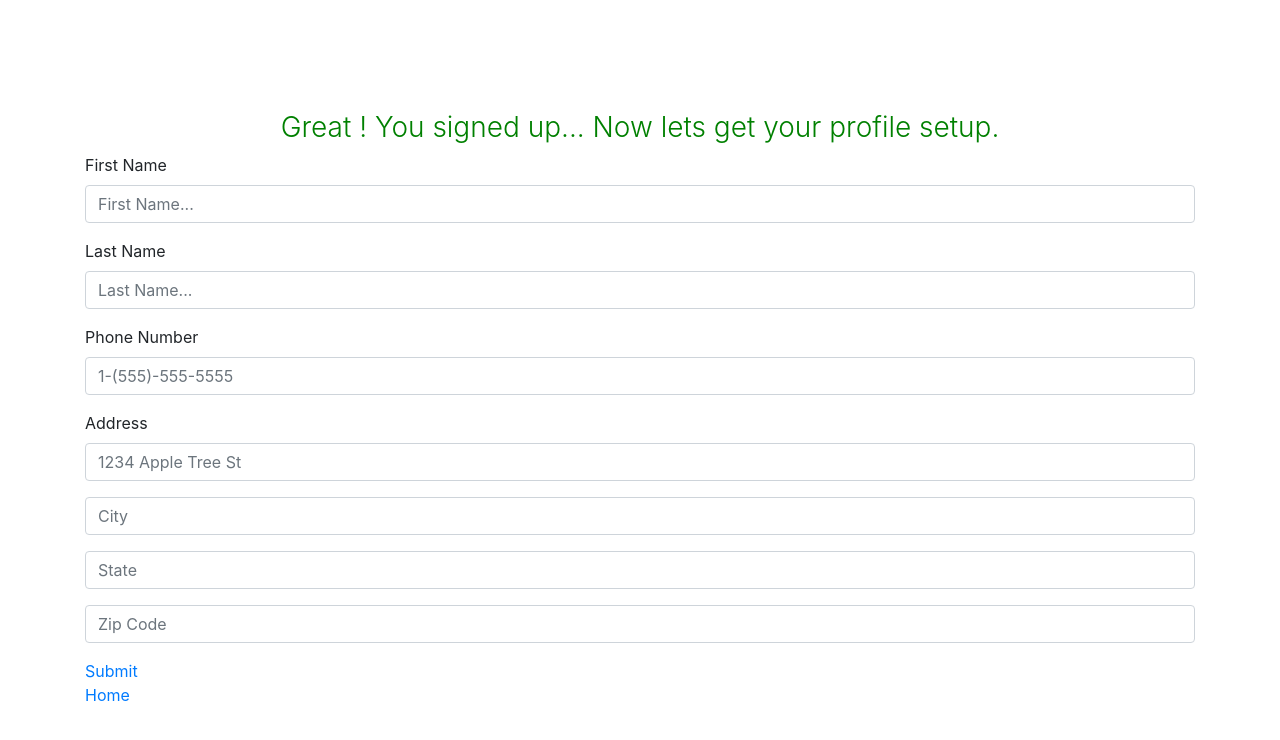
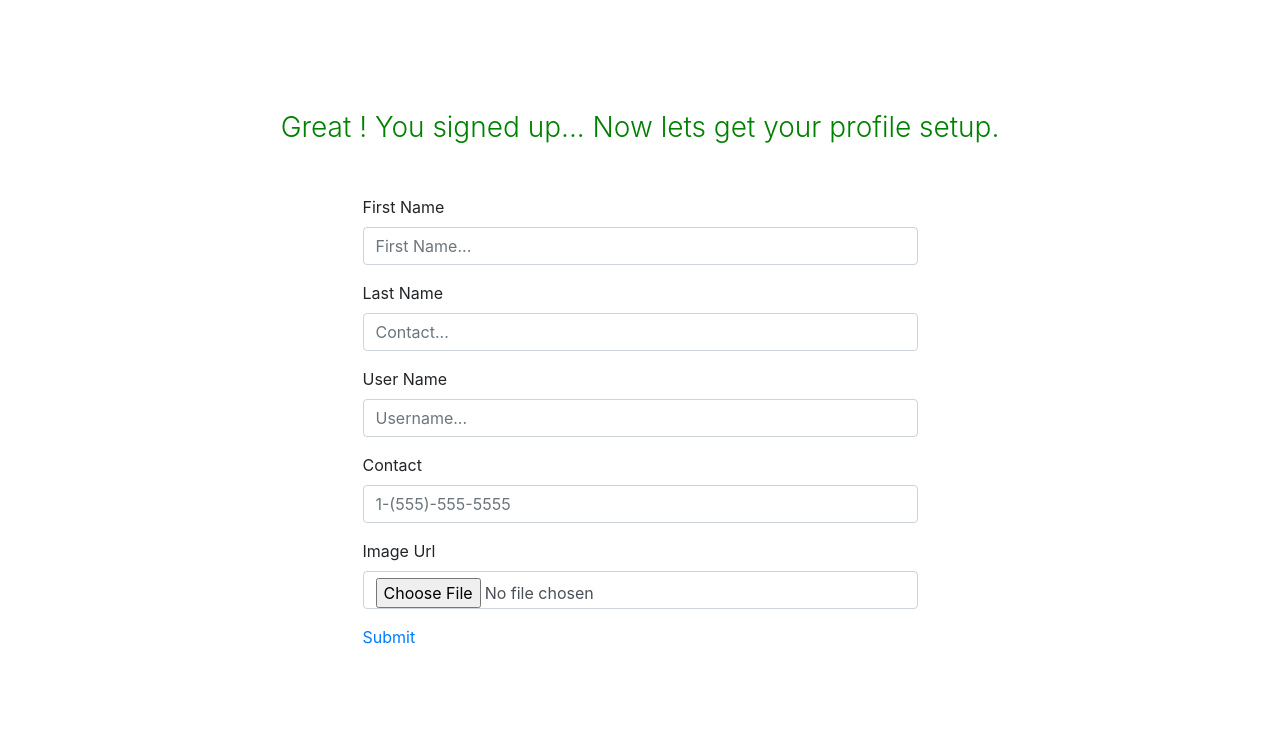
Before and after one commit to kids-fly/frontend, a React (Create React App) app: page /profile/new in a window 1280 px wide. Shown: the top 740 px of the page. Built offline with nearby package versions, Linux system fonts and the light colour scheme.

Commit message:
every user has own profile page

```diff
--- a/src/components/App.js
+++ b/src/components/App.js
@@ -1,26 +1,21 @@
 import React, { useState } from "react";
 import ProfileForm from "./ProfileForm";
 import { Container } from "reactstrap";
-import { Route, Link } from "react-router-dom";
+import { Route, Link, Switch } from "react-router-dom";
 import UserCard from "./UserCard";
-import uuidv1 from "uuid/v1";
 
 const App = props => {
   const [users, setUsers] = useState([]);
 
-  const addPerson = person => {
-    const id = uuidv1();
-    setUsers([...users, { ...person, id: id }]);
-  };
-
   return (
     <div>
       <Container>
+        <Switch>
           <Route
             exact
             path="/profile/new"
             render={props => (
-            <ProfileForm {...props} addPerson={addPerson} users={users} />
+              <ProfileForm {...props} users={users} setUsers={setUsers} />
             )}
           />
           <Route
@@ -28,7 +23,9 @@ const App = props => {
             path={`/profile/:id`}
             render={props => <UserCard {...props} users={users} />}
           />
+
           <Link to="/profile/new">Home</Link>
+        </Switch>
       </Container>
     </div>
   );
--- a/src/components/ProfileForm.js
+++ b/src/components/ProfileForm.js
@@ -1,9 +1,9 @@
 import React, { useState } from "react";
-import { Button, Form, FormGroup, Label, Input } from "reactstrap";
+import { Form, FormGroup, Label, Input } from "reactstrap";
 import styled from "styled-components";
 import { Link } from "react-router-dom";
-import { Route } from "react-router-dom";
-import UserCard from "./UserCard";
+import uuidv1 from "uuid/v1";
+const id = uuidv1();
 
 const Title = styled.h3`
   color: green;
@@ -14,14 +14,15 @@ const Title = styled.h3`
 
 const ProfileForm = props => {
   const [userInfo, setUserInfo] = useState({
-    firstName: "",
-    lastName: "",
-    phoneNumber: "",
-    street: "",
-    city: "",
-    state: "",
-    zipCode: ""
+    firstname: "",
+    lastname: "",
+    username: "",
+    contact: "",
+    image_url: "",
+    id: id
   });
+
+  console.log("USER INFO", userInfo);
 
   const handleChange = e => {
     setUserInfo({ ...userInfo, [e.target.name]: e.target.value });
@@ -29,108 +30,91 @@ const ProfileForm = props => {
 
   const handleSubmit = e => {
     e.preventDefault();
-    props.addPerson(userInfo);
+    // props.addPerson(userInfo);
+    //props.setUsers({ userInfo });
 
-    setUserInfo({
-      firstName: "",
-      lastName: "",
-      phoneNumber: "",
-      street: "",
-      city: "",
-      state: "",
-      zipCode: ""
-    });
-    console.log("USERS ", props);
+    // setUserInfo({
+    //   firstName: "",
+    //   lastName: "",
+    //   phoneNumber: "",
+    //   image_url: ""
+    // });
   };
-  console.log("PROPS IN PROFILE FORM", props);
 
   return (
     <div>
       <Title>Great ! You signed up... Now lets get your profile setup.</Title>
-      <Form onSubmit={e => handleSubmit(e)}>
+      <Form
+        onSubmit={handleSubmit}
+        style={{ width: "50%", margin: "50px auto" }}
+      >
         <FormGroup>
-          <Label for="firstName">First Name</Label>
+          <Label for="firstname">First Name</Label>
           <Input
             className="form-control"
             type="text"
-            name="firstName"
-            id="firstName"
+            name="firstname"
+            id="firstname"
             placeholder="First Name..."
-            value={userInfo.firstName}
+            value={userInfo.firstname}
             onChange={handleChange}
           />
         </FormGroup>
         <FormGroup>
-          <Label for="lastName">Last Name</Label>
+          <Label for="lastname">Last Name</Label>
           <Input
             className="form-control"
             type="text"
-            name="lastName"
-            id="lastName"
-            placeholder="Last Name..."
-            value={userInfo.lastName}
+            name="lastname"
+            id="lastname"
+            placeholder="Contact..."
+            value={userInfo.lastname}
             onChange={handleChange}
           />
         </FormGroup>
         <FormGroup>
-          <Label for="phoneNumber">Phone Number</Label>
+          <Label for="username">User Name</Label>
           <Input
             className="form-control"
-            type="tel"
-            name="phoneNumber"
-            id="phoneNumber"
-            placeholder="1-(555)-555-5555"
-            value={userInfo.phoneNumber}
+            type="text"
+            name="username"
+            id="username"
+            placeholder="Username..."
+            value={userInfo.username}
             onChange={handleChange}
           />
         </FormGroup>
         <FormGroup>
-          <Label for="address">Address</Label>
+          <Label for="contact">Contact</Label>
           <Input
             className="form-control"
-            type="text"
-            name="street"
-            id="address"
-            placeholder="1234 Apple Tree St"
-            value={userInfo.street}
+            type="tel"
+            name="contact"
+            id="contact"
+            placeholder="1-(555)-555-5555"
+            value={userInfo.contact}
             onChange={handleChange}
           />
         </FormGroup>
         <FormGroup>
+          <Label for="image_url">Image Url</Label>
           <Input
             className="form-control"
-            type="text"
-            name="city"
-            id="address"
-            placeholder="City"
-            value={userInfo.city}
-            onChange={handleChange}
-          />
-        </FormGroup>
-        <FormGroup>
-          <Input
-            className="form-control"
-            type="text"
-            name="state"
-            id="address"
-            placeholder="State"
-            value={userInfo.state}
-            onChange={handleChange}
-          />
-        </FormGroup>
-        <FormGroup>
-          <Input
-            className="form-control"
-            type="text"
-            name="zipCode"
-            id="address"
-            placeholder="Zip Code"
-            value={userInfo.zipCode}
+            type="file"
+            name="image_url"
+            id="image_url"
+            placeholder="image..."
+            value={userInfo.image_url}
             onChange={handleChange}
           />
         </FormGroup>
 
-        <Link to={`/profile/${props.users.id}`} color="success">
+        <Link
+          style={{ marginTop: "20px", textDecoration: "none" }}
+          to={`/profile/${userInfo.id}`}
+          onClick={props.setUsers(userInfo)}
+          color="success"
+        >
           Submit
         </Link>
       </Form>
--- a/src/components/UserCard.js
+++ b/src/components/UserCard.js
@@ -1,41 +1,48 @@
 import React from "react";
-import {
-  Card,
-  CardText,
-  CardBody,
-  CardTitle,
-  CardSubtitle,
-  Button
-} from "reactstrap";
+import { Card, CardText, CardBody, CardTitle } from "reactstrap";
 import styled from "styled-components";
 import { Link } from "react-router-dom";
 
 const StyleCard = styled.div`
-  margin-top: 20px;
+  margin-top: 10%;
+  margin-bottom: 20px;
 `;
 
+const Button = styled.button`
+  background: #333;
+  border-radius: 10px;
+  padding: 4px 10px;
+  text-decoration: none;
+`;
+const Title = styled.h2`
+  text-align: center;
+  margin-top: 20px;
+  color: green;
+  font-weight: 300;
+`;
 const UserCard = props => {
-  console.log("PROPS IN USERCARD:", props);
-  return props.users.map(user => {
   return (
     <div>
+      <Title>Welcome to your profile {props.users.firstname}</Title>
       <StyleCard>
         <Card>
           <CardBody>
-              <CardTitle>{user.firstName}</CardTitle>
-              <CardText>Phone Number: {user.phoneNumber}</CardText>
-              <CardSubtitle>Address: </CardSubtitle>
-              <CardText>
-                {user.street} <br />
-                {user.city}, {user.state} <br />
-                {user.zipCode}
-              </CardText>
+            <CardTitle>
+              {props.users.firstname} {props.users.lastname}
+            </CardTitle>
+            <CardText>Contact: {props.users.contact}</CardText>
+            <CardText>Username: {props.users.username}</CardText>
+            <CardText>Image: {props.users.image_url}</CardText>
           </CardBody>
         </Card>
       </StyleCard>
+      <Button>
+        <Link style={{ textDecoration: "none" }} to="/profile/new">
+          Home
+        </Link>
+      </Button>
     </div>
   );
-  });
 };
 
 export default UserCard;
```
Lines whose indentation alone changed are shown as unchanged.
